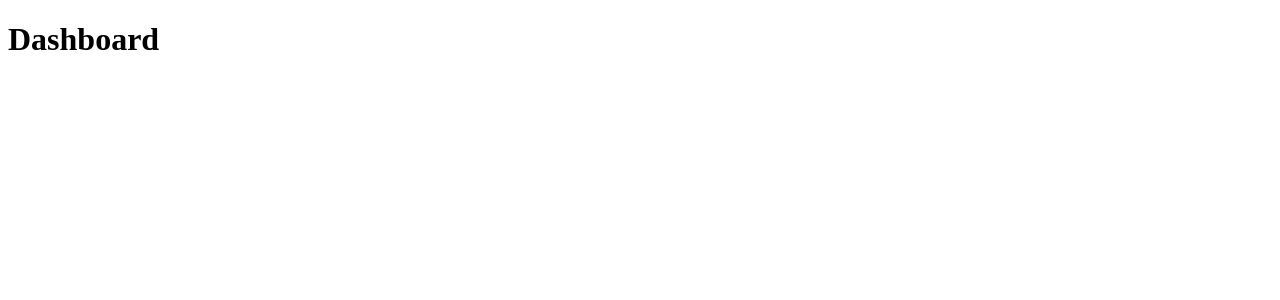
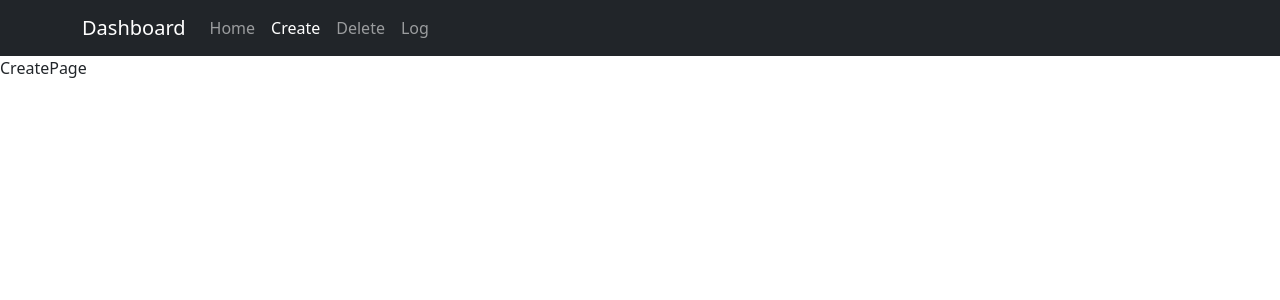
Before and after one commit to Bryamv/Dashboard_FrontEnd, a React (Vite) app: page /create in a window 1280 px wide. Shown: the top 300 px of the page. Built offline with nearby package versions, Linux system fonts and the light colour scheme.

Commit message:
router created and navbar

```diff
--- a/src/App.jsx
+++ b/src/App.jsx
@@ -1,12 +1,46 @@
+import { createBrowserRouter, RouterProvider } from "react-router-dom";
 
-
+import Root from "./pages/Root";
+import ErrorPage from "./pages/ErrorPage";
+import HomePage from "./pages/HomePage";
+import CreatePage from "./pages/CreatePage";
+import DeletePage from "./pages/DeletePage";
+import LogPage from "./pages/LogPage";
+const router = createBrowserRouter([
+  {
+    path: "/",
+    element: <Root />,
+    errorElement: <ErrorPage />,
+    children: [
+      {
+        //path: "/", another way to write it
+        index: true,
+        element: <HomePage/>,
+      },
+      {
+        path: "/create",
+        element: <CreatePage/>,
+      },
+      {
+        path: "/delete",
+        element: <DeletePage/>,
+      },
+      {
+        path: "/log",
+        element: <LogPage/>,
+      },
+    ],
+  },
+]);
 
 function App() {
 
 
   return (
     <>
-      <h1>Dashboard</h1>
+
+    <RouterProvider router={router} />
+
     </>
   )
 }
--- /dev/null
+++ b/src/components/Navbar.jsx
@@ -0,0 +1,37 @@
+import { NavLink } from 'react-router-dom';
+import Container from 'react-bootstrap/Container';
+import Nav from 'react-bootstrap/Nav';
+import Navbar from 'react-bootstrap/Navbar';
+
+const NavBar = () => {
+  const routes = [
+    ["Home", "/"],
+    ["Create", "/create"],
+    ["Delete", "/delete"],
+    ["Log", "/log"],
+  ];
+  return (
+    <>
+    <Navbar bg="dark" data-bs-theme="dark">
+        <Container>
+          <NavLink to="/" className="navbar-brand" >
+            Dashboard</NavLink>
+
+          <Nav className="me-auto">
+          {routes.map(([title, url]) => (
+        <NavLink
+          to={url}
+          key={title}
+          className="nav-link"
+        >
+          {title}
+        </NavLink>
+      ))}
+          </Nav>
+        </Container>
+      </Navbar>
+    </>
+  )
+}
+
+export default NavBar
--- a/src/main.jsx
+++ b/src/main.jsx
@@ -1,7 +1,8 @@
 import React from 'react'
 import ReactDOM from 'react-dom/client'
 import App from './App.jsx'
-
+import 'bootstrap/dist/css/bootstrap.min.css';
+import 'bootstrap/dist/js/bootstrap.bundle.min.js';
 ReactDOM.createRoot(document.getElementById('root')).render(
   <React.StrictMode>
     <App />
--- /dev/null
+++ b/src/pages/CreatePage.jsx
@@ -0,0 +1,9 @@
+
+
+const CreatePage = () => {
+  return (
+    <div>CreatePage</div>
+  )
+}
+
+export default CreatePage
--- /dev/null
+++ b/src/pages/DeletePage.jsx
@@ -0,0 +1,9 @@
+
+
+const DeletePage = () => {
+  return (
+    <div>DeletePage</div>
+  )
+}
+
+export default DeletePage
--- /dev/null
+++ b/src/pages/ErrorPage.jsx
@@ -0,0 +1,15 @@
+import NavBar from "../components/Navbar";
+
+const ErrorPage = () => {
+  return (
+    <>
+      <NavBar />
+      <main className="flex flex-col items-center justify-center h-screen">
+        <h1 className="text-6xl font-bold mb-4">404</h1>
+        <h2 className="text-2xl font-medium">Page not found</h2>
+      </main>
+    </>
+  );
+};
+
+export default ErrorPage;
--- /dev/null
+++ b/src/pages/HomePage.jsx
@@ -0,0 +1,9 @@
+
+
+const HomePage = () => {
+  return (
+    <div>HomePage</div>
+  )
+}
+
+export default HomePage
--- /dev/null
+++ b/src/pages/LogPage.jsx
@@ -0,0 +1,9 @@
+
+
+const LogPage = () => {
+  return (
+    <div>LogPage</div>
+  )
+}
+
+export default LogPage
--- /dev/null
+++ b/src/pages/Root.jsx
@@ -0,0 +1,13 @@
+import { Outlet } from "react-router-dom";
+import NavBar from '../components/Navbar';
+
+const Root = () => {
+  return (
+    <>
+      <NavBar />
+      <Outlet />
+    </>
+  );
+};
+
+export default Root;
```
